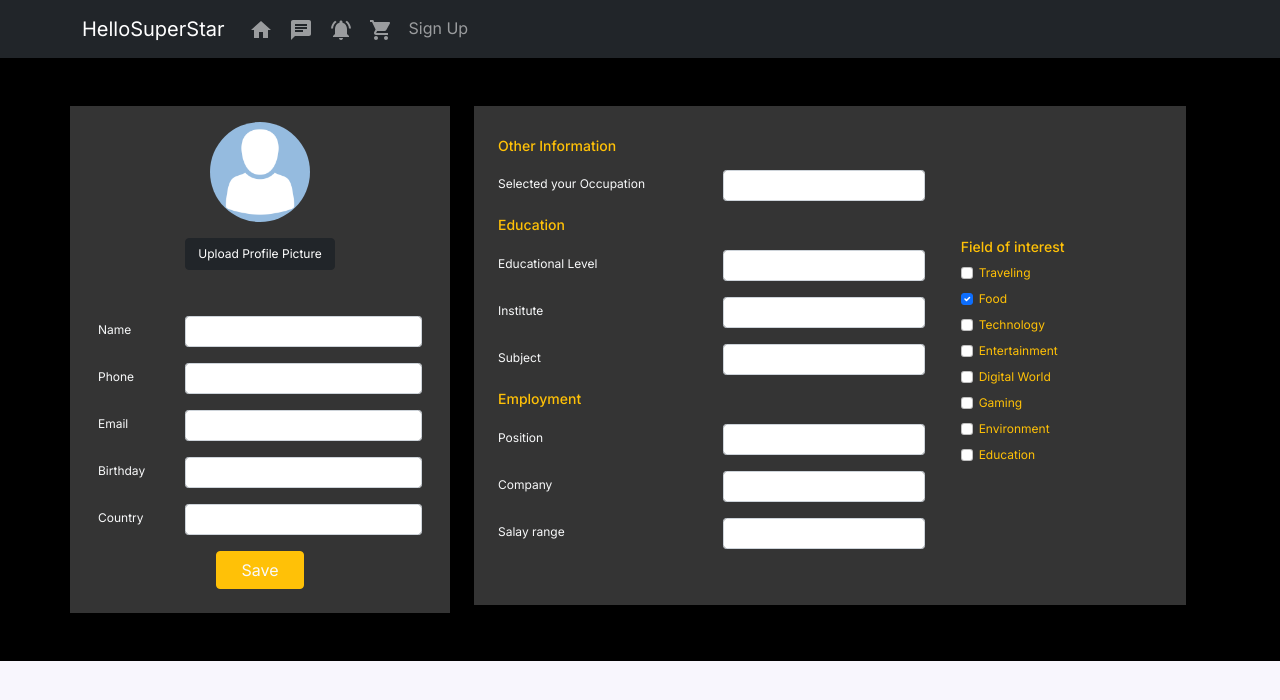
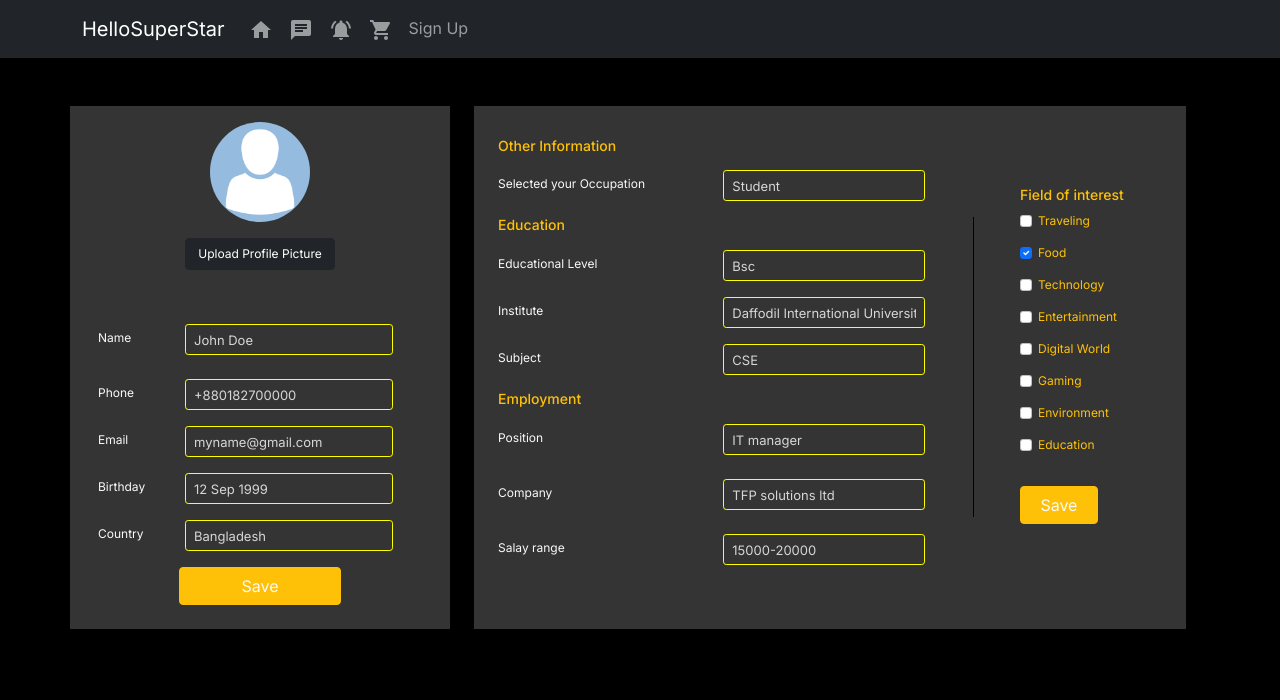
Before and after one commit to aktaruzzamanjoti97/HelloSuperStars, a React (Create React App) app: page /accountCreate in a window 1280 px wide. Shown: the top 700 px of the page. Built offline with nearby package versions, Linux system fonts and the light colour scheme; no server answers; sample sign-in values are in the browser's storage.

Commit message:
Account create page 98% done ,,,
Later we add dropdown menu for degree input,,,overall ok

```diff
--- a/src/components/CSS/AccountCreate/accountCreate.css
+++ b/src/components/CSS/AccountCreate/accountCreate.css
@@ -1,8 +1,9 @@
 .full-container{
   background-color: #000000;
-  height: 100%;
+  width: 100%;
+  min-height: 100vh;
 }
-
+/*................ Left and right side container design .....................*/
 .account-create-bg{
     background-color: #343434;
 
@@ -37,3 +38,26 @@ border-radius: 50%;
 .checkbox-input-size{
   font-size: 12px;
 }
+/* ................input field style................. */
+.account-input-style{
+  background-color: #343434;
+  border-color: yellow;
+
+}
+.account-input-style:focus{
+  box-shadow: none;
+  color: white;
+  background-color: #343434 !important;
+}
+/*................ left line style ................................*/
+.vl {
+  border-left: 1px solid #000000;
+  height: 300px;
+
+}
+@media only screen and (max-width: 600px) {
+  .vl {
+    display: none;
+
+  }
+}
--- a/src/components/UserAuthentication/AccountCreate.js
+++ b/src/components/UserAuthentication/AccountCreate.js
@@ -12,7 +12,7 @@ const AccountCreate = () => {
        <div className="container">
            <div className="row">
 
- <div className="col-md-4  account-create-bg my-5 ">
+ <div className="col-md-4 col-sm-12  account-create-bg my-5 ">
 <div className="avater-img my-3 text-center">
 <img src={file===''?avaterImage:file} className='img-fluid avater-img-src' alt='profile-pic' />
 </div>
@@ -24,128 +24,129 @@ const AccountCreate = () => {
 
 </div>
 
-{/* Form style start */}
-
+{/* Basic info form style start here left side */}
 <form  className='p-3'>
-  <div class="form-group row my-3">
+  <div class="form-group row my-4">
     <label for="colFormLabelSm" class="col-sm-3 col-form-label col-form-label-sm text-light">Name</label>
-    <div class="col-sm-9">
-      <input type="email" class="form-control form-control-sm" id="colFormLabelSm" placeholder="col-form-label-sm" />
+    <div class="col-sm-8">
+      <input type="text" class="form-control form-control-sm account-input-style" id="colFormLabelSm" placeholder='John Doe' />
     </div>
   </div>
 
   <div class="form-group row my-3">
     <label for="colFormLabelSm" class="col-sm-3 col-form-label col-form-label-sm text-light">Phone</label>
-    <div class="col-sm-9">
-      <input type="email" class="form-control form-control-sm" id="colFormLabelSm" placeholder="col-form-label-sm" />
+    <div class="col-sm-8">
+      <input type="text" class="form-control form-control-sm account-input-style" id="colFormLabelSm" placeholder="+880182700000" />
     </div>
   </div>
 
 
   <div class="form-group row my-3">
     <label for="colFormLabelSm" class="col-sm-3 col-form-label col-form-label-sm text-light">Email</label>
-    <div class="col-sm-9">
-      <input type="email" class="form-control form-control-sm" id="colFormLabelSm" placeholder="col-form-label-sm" />
+    <div class="col-sm-8">
+      <input type="email" class="form-control form-control-sm account-input-style" id="colFormLabelSm" placeholder="myname@gmail.com" />
     </div>
   </div>
 
 
   <div class="form-group row my-3">
     <label for="colFormLabelSm" class="col-sm-3 col-form-label col-form-label-sm text-light">Birthday</label>
-    <div class="col-sm-9">
-      <input type="email" class="form-control form-control-sm" id="colFormLabelSm" placeholder="col-form-label-sm" />
+    <div class="col-sm-8">
+      <input type="text" class="form-control form-control-sm account-input-style" id="colFormLabelSm" placeholder="12 Sep 1999" />
     </div>
   </div>
 
 
   <div class="form-group row my-3">
     <label for="colFormLabelSm" class="col-sm-3 col-form-label col-form-label-sm text-light">Country</label>
-    <div class="col-sm-9">
-      <input type="email" class="form-control form-control-sm " id="colFormLabelSm" placeholder="col-form-label-sm" />
+    <div class="col-sm-8">
+      <input type="text" class="form-control form-control-sm account-input-style" id="colFormLabelSm" placeholder="Bangladesh" />
     </div>
   </div>
 
 <div className="text-center my-2 ">
-<button className='btn btn-warning px-4  text-light'>Save</button>
+<button className='btn btn-warning px-4 w-50 text-light'>Save</button>
 </div>
 
 </form>
 
+{/* Basic info form style end here left side */}
+
+               </div>
+
+{/* left div end */}
+{/*
+right div and info field start */}
+
+               <div className="col-md-8 col-sm-12 col-lg-8 mt-5  ">
+        <div className="container">
+        <div className="row">
+<div className="col-md-8 account-create-bg p-4">
+  {/* professional info form start */}
+  <form >
+<h5 className='text-warning other-info-title my-2'>Other Information</h5>
+<div class="form-group row my-3">
+    <label for="colFormLabelSm" class="col-sm-6 col-form-label col-form-label-sm text-light ">Selected your Occupation</label>
+    <div class="col-sm-6">
 
 
 
-
-
-
-
-
-
-               </div>
-               <div className="col-md-8 col-lg-8 mt-5 ">
-        <div className="container">
-        <div className="row">
-<div className="col-md-8 account-create-bg p-4">
-  <form >
-<h5 className='text-warning other-info-title my-2'>Other Information</h5>
-<div class="form-group row my-3">
-    <label for="colFormLabelSm" class="col-sm-6 col-form-label col-form-label-sm text-light">Selected your Occupation</label>
-    <div class="col-sm-6">
-      <input type="email" class="form-control form-control-sm" id="colFormLabelSm" placeholder="col-form-label-sm" />
+      <input type="text" class="form-control form-control-sm account-input-style" id="colFormLabelSm" placeholder="Student" />
     </div>
   </div>
   <h5 className='text-warning other-info-title mt-2'>Education</h5>
   <div class="form-group row my-3">
     <label for="colFormLabelSm" class="col-sm-6 col-form-label col-form-label-sm text-light">Educational Level</label>
     <div class="col-sm-6">
-      <input type="email" class="form-control form-control-sm" id="colFormLabelSm" placeholder="col-form-label-sm" />
+      <input type="text" class="form-control form-control-sm account-input-style" id="colFormLabelSm" placeholder="Bsc" />
     </div>
   </div>
 
   <div class="form-group row my-3">
     <label for="colFormLabelSm" class="col-sm-6 col-form-label col-form-label-sm text-light">Institute</label>
     <div class="col-sm-6">
-      <input type="email" class="form-control form-control-sm" id="colFormLabelSm" placeholder="col-form-label-sm" />
+      <input type="text" class="form-control form-control-sm account-input-style" id="colFormLabelSm" placeholder="Daffodil International University" />
     </div>
   </div>
 
   <div class="form-group row my-3">
     <label for="colFormLabelSm" class="col-sm-6 col-form-label col-form-label-sm text-light">Subject</label>
     <div class="col-sm-6">
-      <input type="email" class="form-control form-control-sm" id="colFormLabelSm" placeholder="col-form-label-sm" />
+      <input type="text" class="form-control form-control-sm account-input-style" id="colFormLabelSm" placeholder="CSE" />
     </div>
   </div>
   <h5 className='text-warning other-info-title mt-2'>Employment</h5>
   <div class="form-group row my-3">
     <label for="colFormLabelSm" class="col-sm-6 col-form-label col-form-label-sm text-light">Position</label>
     <div class="col-sm-6">
-      <input type="email" class="form-control form-control-sm" id="colFormLabelSm" placeholder="col-form-label-sm" />
+      <input type="text" class="form-control form-control-sm account-input-style" id="colFormLabelSm" placeholder="IT manager" />
     </div>
   </div>
-  <div class="form-group row my-3">
+  <div class="form-group row my-4">
     <label for="colFormLabelSm" class="col-sm-6 col-form-label col-form-label-sm text-light">Company</label>
     <div class="col-sm-6">
-      <input type="email" class="form-control form-control-sm" id="colFormLabelSm" placeholder="col-form-label-sm" />
+      <input type="text" class="form-control form-control-sm account-input-style" id="colFormLabelSm" placeholder="TFP solutions ltd" />
     </div>
   </div>
-  <div class="form-group row my-3">
+  <div class="form-group row my-4">
     <label for="colFormLabelSm" class="col-sm-6 col-form-label col-form-label-sm text-light pb-4">Salay range</label>
     <div class="col-sm-6">
-      <input type="email" class="form-control form-control-sm" id="colFormLabelSm" placeholder="col-form-label-sm" />
+      <input type="text" class="form-control form-control-sm account-input-style" id="colFormLabelSm" placeholder="15000-20000" />
     </div>
   </div>
+
+
 </form>
 
-
-
-
-
-
+{/* professional info form end */}
 
 
 
 </div>
-
-<div className="col-md-4 d-flex justify-content center align-items-center account-create-bg">
+{/* middle div end */}
+{/* right side div start */}
+<div className="col-md-4 px-4 d-flex justify-content center align-items-center account-create-bg">
+<div class="vl w-25"></div>
 <div className="checkbox-items">
 
 <h5 className='text-warning other-info-title'>Field of interest</h5>
@@ -158,56 +159,60 @@ const AccountCreate = () => {
     Traveling
   </label>
 </div>
-<div class="form-check">
+<div class="form-check mt-2">
   <input class="form-check-input" type="checkbox" value="" id="flexCheckChecked" checked />
   <label class="form-check-label" for="flexCheckChecked">
     Food
   </label>
 </div>
-<div class="form-check">
+<div class="form-check mt-2">
   <input class="form-check-input" type="checkbox" value="" id="flexCheckDefault" />
   <label class="form-check-label" for="flexCheckDefault">
    Technology
   </label>
 </div>
 
-<div class="form-check">
+<div class="form-check mt-2">
   <input class="form-check-input" type="checkbox" value="" id="flexCheckDefault" />
   <label class="form-check-label" for="flexCheckDefault">
    Entertainment
   </label>
 </div>
-<div class="form-check">
+<div class="form-check mt-2">
   <input class="form-check-input" type="checkbox" value="" id="flexCheckDefault" />
   <label class="form-check-label" for="flexCheckDefault">
    Digital World
   </label>
 </div>
 
-<div class="form-check">
+<div class="form-check mt-2">
   <input class="form-check-input" type="checkbox" value="" id="flexCheckDefault" />
   <label class="form-check-label" for="flexCheckDefault">
    Gaming
   </label>
 </div>
 
-<div class="form-check">
+<div class="form-check mt-2">
   <input class="form-check-input" type="checkbox" value="" id="flexCheckDefault" />
   <label class="form-check-label" for="flexCheckDefault">
   Environment
   </label>
 </div>
-<div class="form-check">
+<div class="form-check mt-2">
   <input class="form-check-input" type="checkbox" value="" id="flexCheckDefault" />
   <label class="form-check-label" for="flexCheckDefault">
   Education
   </label>
 </div>
 
+  <button className='btn btn-warning text-light w-75  my-4'>Save</button>
+
 </form>
 </div>
 
 </div>
+
+{/* left div end */}
         </div>
                 </div>
 
```
